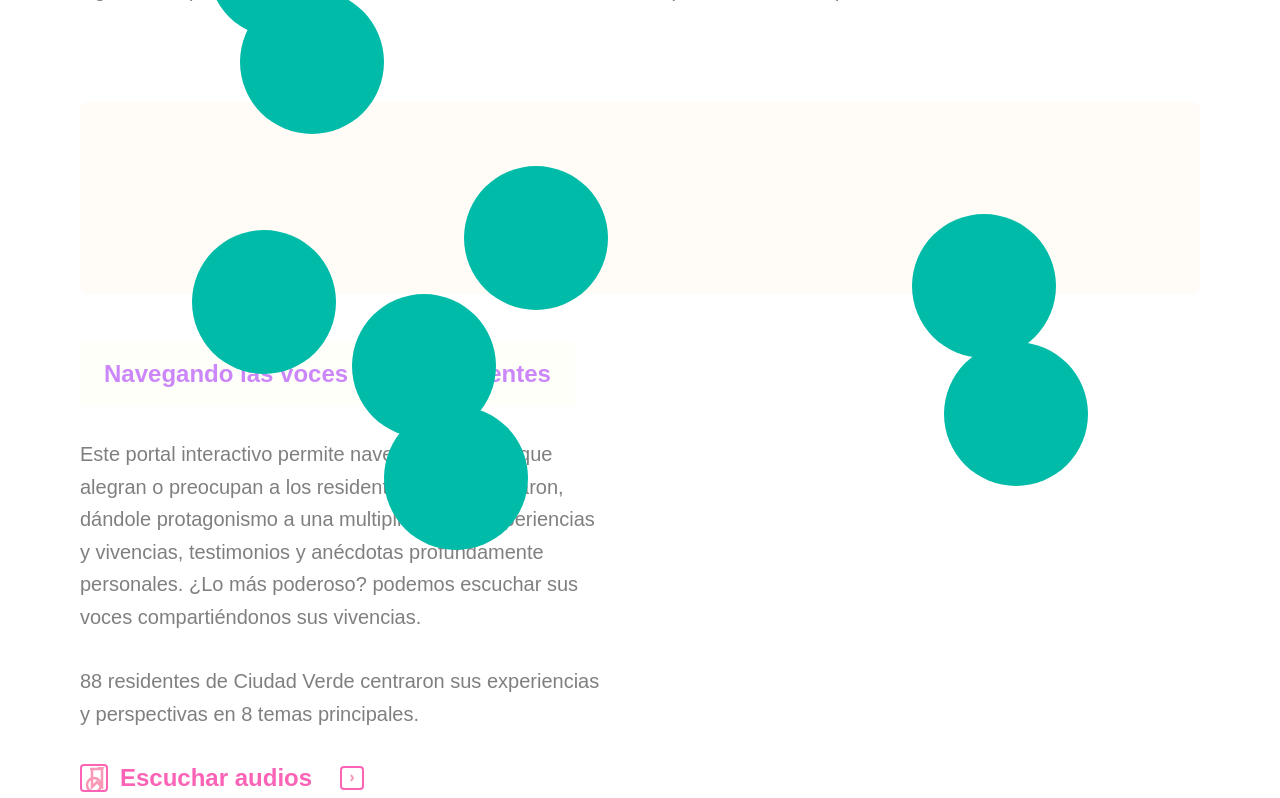
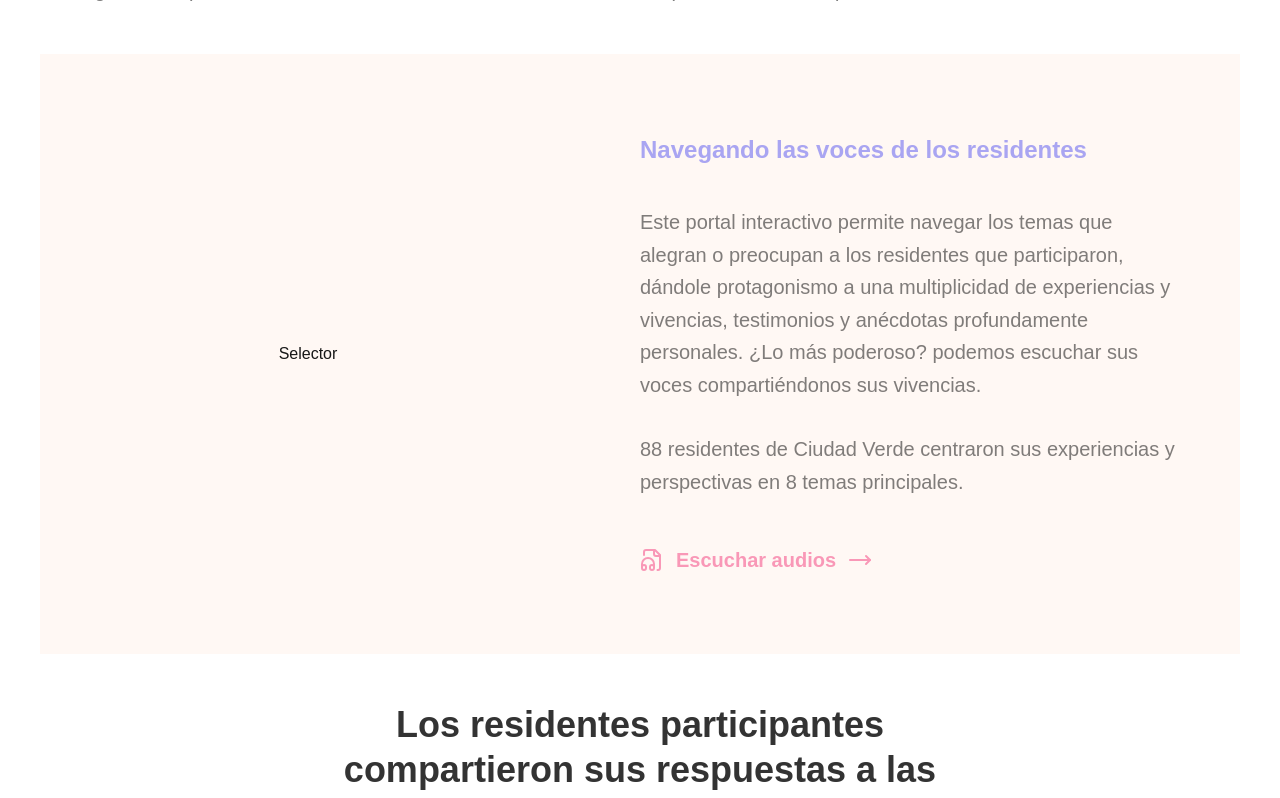
Before and after one commit to perezjair94/research-project-landing, a Next.js app: page / in a window 1280 px wide. Shown: the part 2700-3498 px from the top of the page. Built offline with nearby package versions, Linux system fonts and the light colour scheme.

Commit message:
fix selector section

```diff
--- a/app/page.tsx
+++ b/app/page.tsx
@@ -179,71 +179,69 @@ export default function Home() {
       </section>
 
       {/* Interactive Section */}
-      <section className="px-10 py-12">
-        <div className="bg-orange-100/20 w-full rounded-lg p-16 mb-12">
+      <section className="relative bg-cv-orange/20 flex items-center">
+        <div className="flex-1 rounded-lg ">
           {/* Decorative circles */}
-          <div className="relative mb-16">
-            <div className="absolute left-12 top-16 w-36 h-36 bg-teal-500 rounded-full"></div>
-            <div className="absolute left-80 top-0 w-36 h-36 bg-teal-500 rounded-full"></div>
-            <div className="absolute left-52 top-32 w-36 h-36 bg-teal-500 rounded-full"></div>
-            <div className="absolute left-60 top-60 w-36 h-36 bg-teal-500 rounded-full"></div>
-            <div className="absolute right-20 top-12 w-36 h-36 bg-teal-500 rounded-full"></div>
-            <div className="absolute right-12 top-44 w-36 h-36 bg-teal-500 rounded-full"></div>
-            <div className="absolute left-24 bottom-8 w-36 h-36 bg-teal-500 rounded-full"></div>
-            <div className="absolute left-16 bottom-32 w-36 h-36 bg-teal-500 rounded-full"></div>
+          <div className="min-h-[600px]  flex items-center justify-center">
+            Selector
           </div>
         </div>
 
-        <div className="grid grid-cols-2 gap-20">
-          <div className="space-y-8">
-            <div className="bg-yellow-100/10 inline-block px-6 py-4 rounded">
-              <h3 className="text-2xl font-bold text-purple-600/50">
+        <div className="flex-1 px-16">
+          <div className=" inline-block">
+            <h3 className="text-2xl font-bold text-cv-purple/50 mb-10">
               Navegando las voces de los residentes
             </h3>
           </div>
 
-            <p className="text-xl text-black/50 leading-relaxed">
+          <p className="text-xl text-black/50 leading-relaxed mb-8">
             Este portal interactivo permite navegar los temas que alegran o
-              preocupan a los residentes que participaron, dándole protagonismo
-              a una multiplicidad de experiencias y vivencias, testimonios y
+            preocupan a los residentes que participaron, dándole protagonismo a
+            una multiplicidad de experiencias y vivencias, testimonios y
             anécdotas profundamente personales. ¿Lo más poderoso? podemos
             escuchar sus voces compartiéndonos sus vivencias.
           </p>
 
-            <p className="text-xl text-black/50 leading-relaxed">
+          <p className="text-xl text-black/50 leading-relaxed mb-12">
             88 residentes de Ciudad Verde centraron sus experiencias y
             perspectivas en 8 temas principales.
           </p>
 
           <div className="flex items-center gap-3">
-              <div className="w-7 h-7 bg-white border-2 border-pink-400 rounded flex items-center justify-center">
-                <svg width="19" height="23" viewBox="0 0 19 23" fill="none">
-                  <path
-                    d="M5 2L17 2L17 20L12 15L7 20L7 2L5 2Z"
-                    stroke="#F998B7"
-                    strokeWidth="2.5"
-                  />
-                  <circle cx="16" r="3" fill="#F998B7" />
-                  <circle
-                    cx="9"
-                    cy="18"
-                    r="7"
-                    stroke="#F998B7"
-                    strokeWidth="2.5"
+            <svg
+              xmlns="http://www.w3.org/2000/svg"
+              width="24"
+              height="24"
+              viewBox="0 0 24 24"
               fill="none"
-                  />
-                </svg>
-              </div>
-              <span className="text-2xl font-bold text-pink-400">
+              stroke="currentColor"
+              strokeWidth="2"
+              strokeLinecap="round"
+              strokeLinejoin="round"
+              className="lucide lucide-file-audio-icon lucide-file-audio text-cv-pink"
+            >
+              <path d="M17.5 22h.5a2 2 0 0 0 2-2V7l-5-5H6a2 2 0 0 0-2 2v3" />
+              <path d="M14 2v4a2 2 0 0 0 2 2h4" />
+              <path d="M2 19a2 2 0 1 1 4 0v1a2 2 0 1 1-4 0v-4a6 6 0 0 1 12 0v4a2 2 0 1 1-4 0v-1a2 2 0 1 1 4 0" />
+            </svg>{" "}
+            <span className="text-xl font-bold text-cv-pink">
               Escuchar audios
             </span>
-
-              <div className="w-6 h-6 bg-white border-2 border-pink-400 rounded flex items-center justify-center ml-4">
-                <svg width="4" height="8" viewBox="0 0 4 8" fill="none">
-                  <path d="M1 1L3 4L1 7" stroke="#F998B7" strokeWidth="2" />
+            <svg
+              xmlns="http://www.w3.org/2000/svg"
+              width="24"
+              height="24"
+              viewBox="0 0 24 24"
+              fill="none"
+              stroke="currentColor"
+              strokeWidth="2"
+              strokeLinecap="round"
+              strokeLinejoin="round"
+              className="lucide lucide-move-right-icon lucide-move-right text-cv-pink"
+            >
+              <path d="M18 8L22 12L18 16" />
+              <path d="M2 12H22" />
             </svg>
-              </div>
-            </div>
           </div>
         </div>
       </section>
```
Lines whose indentation alone changed are shown as unchanged.
